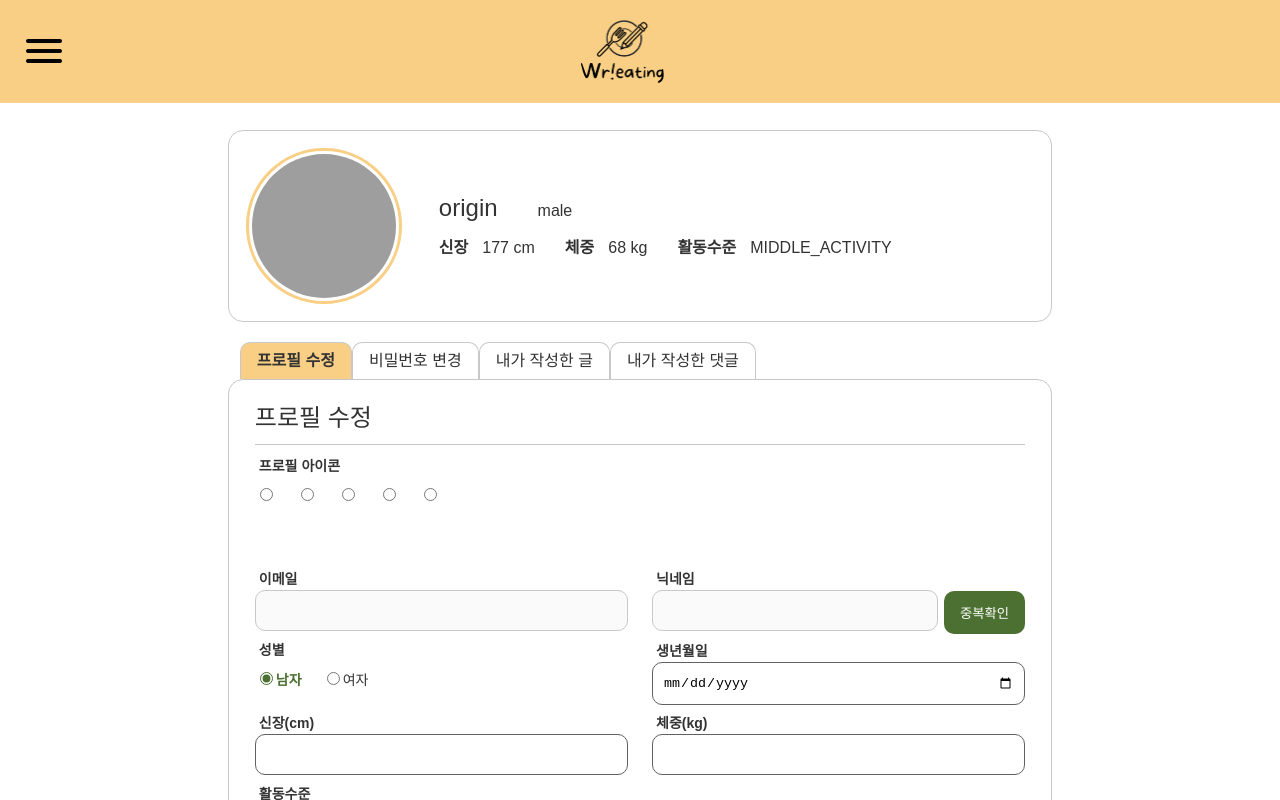
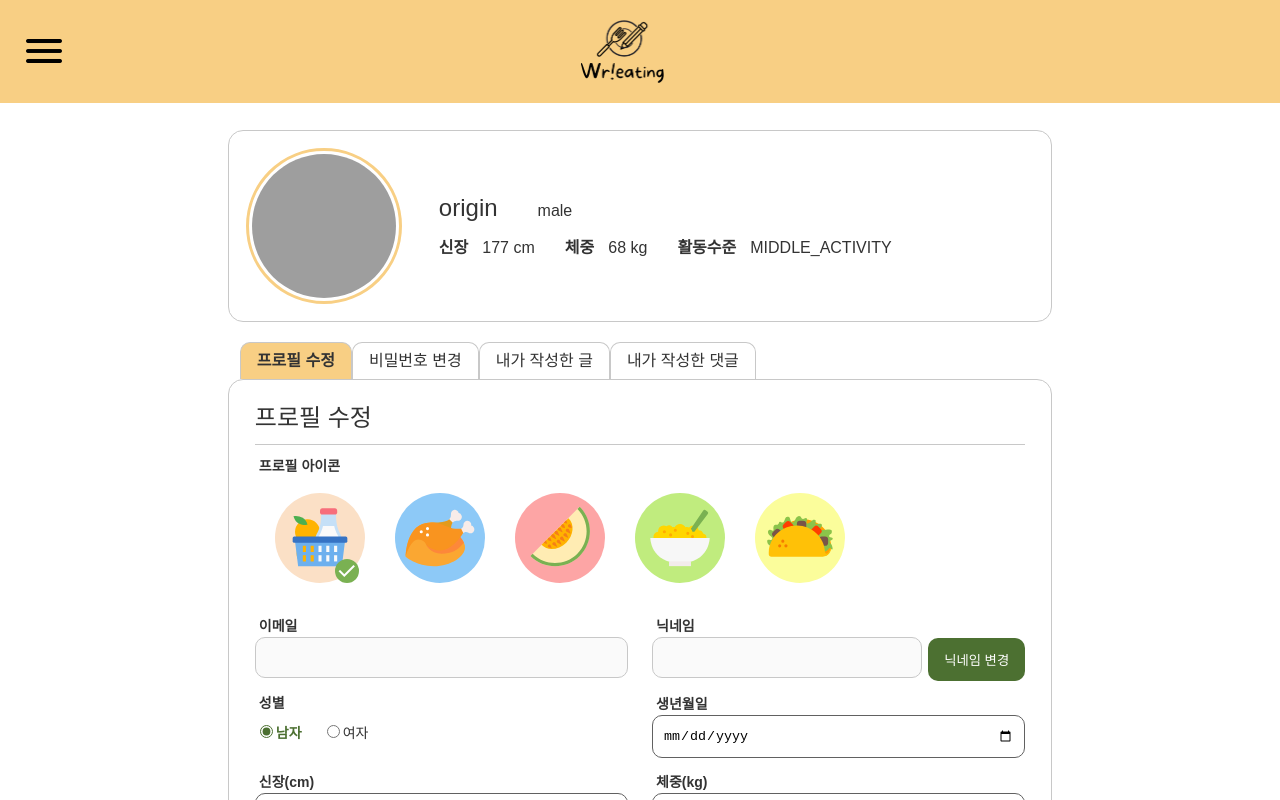
Before and after one commit to codestates-seb/seb43_main_004, a React (Create React App) app in the folder client/: page /userpage in a window 1280 px wide. Shown: the top 800 px of the page. Built offline with nearby package versions, Linux system fonts and the light colour scheme; data requests are answered from the project's data file; grey boxes are pictures that could not be loaded; a web font is replaced by a local one.

Commit message:
feat :  프로필 아이콘 설정 버튼 및 닉네임 수정 핸들링 기능 추가

```diff
--- a/client/src/components/User/EditProfile.tsx
+++ b/client/src/components/User/EditProfile.tsx
@@ -4,6 +4,7 @@ import TabFrame from './TabFrame'
 import Input from '../Common/Input'
 import Button from '../Common/Button'
 import Radio from '../Common/Radio'
+import Icons from '../User/Icons'
 import { genderList, activityScore, icons } from '../../utils/options'
 import axios from 'axios'
 import { API } from '../../utils/API'
@@ -11,14 +12,18 @@ import { User } from '../../utils/interface'
 
 const EditProfile = () => {
   const [profile, setProfile] = useState<User>({
+    email: '',
     nickName: '',
     gender: 'male',
     birth: '',
     height: 0,
     weight: 0,
-    activity: '적음',
-    icon: '',
+    activity: 'NONE_ACTIVE',
+    icon: 'ingredients',
   })
+  const [isOk, setIsOk] = useState<boolean>(false)
+  const { email, nickName, gender, birth, height, weight, activity, icon } =
+    profile
 
   const handleInput = (e: React.ChangeEvent<HTMLInputElement>) => {
     const { name, value } = e.target
@@ -29,6 +34,8 @@ const EditProfile = () => {
 
   // 프로필 수정
   const updateProfile = () => {
+    // isOk === true -> 닉네임 필드 !== '' && 변경하려는 닉네임 !== 현재 닉네임 -> 닉네임 중복 여부 검증 후 프로필 수정 가능
+    // isOk === false -> 바로 프로필 수정 가능
     axios
       .patch(`${API}/members/mypage/update`, {
         headers: {
@@ -60,34 +67,29 @@ const EditProfile = () => {
   }
 
   useEffect(() => {
-    console.log('hh')
-    axios
-      .get(`${API}/profile/1`)
-      // .get(`${API}/members/mypage`)
-      .then((response) => {
-        setProfile(response.data)
-        console.log(response.data)
-      })
-      .catch((error) => {
-        console.error(error)
-      })
+    // axios
+    //   .get(`${API}/profile/1`)
+    //   // .get(`${API}/members/mypage`)
+    //   .then((response) => {
+    //     setProfile(response.data)
+    //     console.log(response.data)
+    //   })
+    //   .catch((error) => {
+    //     console.error(error)
+    //   })
   }, [])
 
   return (
     <TabFrame title="프로필 수정">
       <IconContainer>
-        <Radio
-          legend="프로필 아이콘"
-          radioArray={icons}
-          checkedValue={profile.icon}
-          onChange={handleInput}
-        />
+        <Icons radioArray={icons} checkedValue={icon} onChange={handleInput} />
       </IconContainer>
       <GridContainer>
         <Input
           label="이메일"
           type="email"
           name="email"
+          value={email}
           disabled={true}
           onChange={handleInput}
         />
@@ -96,41 +98,51 @@ const EditProfile = () => {
             label="닉네임"
             type="text"
             name="nickName"
-            disabled={true}
+            value={nickName}
+            disabled={!isOk}
             onChange={handleInput}
           />
-          <div>
-            <Button onClick={() => console.log('중복확인')}>중복확인</Button>
-          </div>
+          {!isOk ? (
+            <div>
+              <Button onClick={() => setIsOk(true)}>닉네임 변경</Button>
+            </div>
+          ) : (
+            <div>
+              <Button onClick={() => console.log('gg')}>중복확인</Button>
+            </div>
+          )}
         </div>
         <Radio
           legend="성별"
           radioArray={genderList}
-          checkedValue={profile.gender}
+          checkedValue={gender}
           onChange={handleInput}
         />
         <Input
           label="생년월일"
           type="date"
           name="birth"
+          value={birth}
           onChange={handleInput}
         />
         <Input
           label="신장(cm)"
           type="number"
           name="height"
+          value={height}
           onChange={handleInput}
         />
         <Input
           label="체중(kg)"
           type="number"
           name="weight"
+          value={weight}
           onChange={handleInput}
         />
         <Radio
           legend="활동수준"
           radioArray={activityScore}
-          checkedValue={profile.activity}
+          checkedValue={activity}
           onChange={handleInput}
         />
       </GridContainer>
@@ -146,7 +158,7 @@ const EditProfile = () => {
 
 const IconContainer = styled.div`
   display: flex;
-  height: 10rem;
+  min-height: 13rem;
 
   @media screen and (max-width: 500px) {
     height: auto;
@@ -157,7 +169,7 @@ const GridContainer = styled.div`
   display: grid;
   grid-template-columns: repeat(2, 1fr);
   column-gap: 2.4rem;
-  row-gap: 1.2rem;
+  row-gap: 1.8rem;
   margin-top: 1.2rem;
 
   .flex-div {
```
